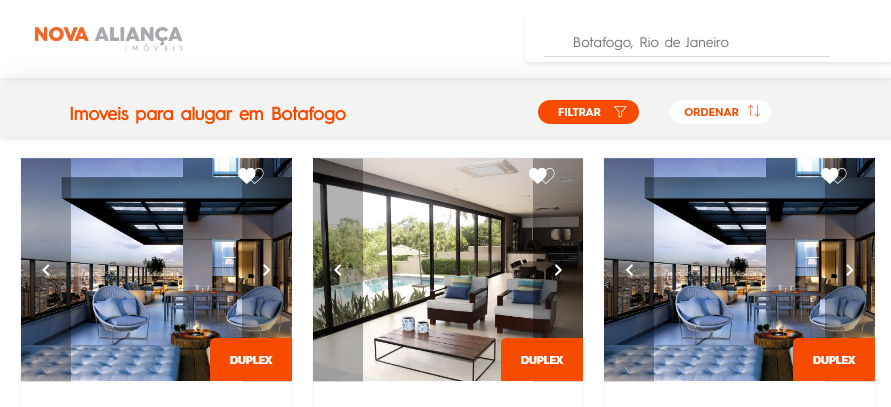
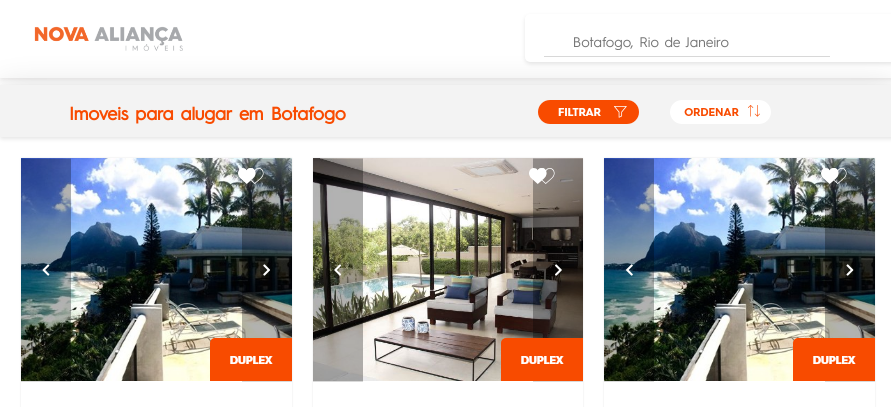
Before and after one commit to andrevsilva/novaaliancaimoveis-teste, a plain HTML site: page index.html in a window 1280 px wide. Shown: the top 407 px of the page, 0-891 px from the left. Drawn offline with nearby package versions, Linux system fonts and the light colour scheme; some packages are replaced by stand-ins of ours; a script that the page names is missing.

Commit message:
Update index.html

```diff
--- a/index.html
+++ b/index.html
@@ -135,7 +135,7 @@
                         <button class="right" data-id="1"><i class="fas fa-chevron-right" style="color: #fff"></i></button>
                             <img src="img/png/icons-match.png" alt="" class="match">
                         <div class="imagem" id="1">
-                            <img src="img/imoveis/imagem1.jpg" alt="">
+                            <img src="img/imoveis/imagem3.jpg" alt="">
                             <img src="img/imoveis/imagem2.jpg" alt="">
                         </div>
                         <img class="duplex" src="img/png/tag_duplex.png" alt="">
@@ -157,7 +157,7 @@
                             <img src="img/png/icons-match.png" alt="" class="match">
                         <div class="imagem" id="2">
                             <img src="img/imoveis/imagem4.jpeg" alt="">
-                            <img src="img/imoveis/imagem1.jpg" alt="">
+                            <img src="img/imoveis/imagem3.jpg" alt="">
                             <img src="img/imoveis/imagem2.jpg" alt="">
                         </div>
                         <img class="duplex" src="img/png/tag_duplex.png" alt="">
@@ -177,10 +177,8 @@
                         <button class="right" data-id="3"><i class="fas fa-chevron-right" style="color: #fff"></i></button>
                             <img src="img/png/icons-match.png" alt="" class="match">
                         <div class="imagem" id="3">
-                            <img src="img/imoveis/imagem1.jpg" alt="">
                             <img src="img/imoveis/imagem2.jpg" alt="">
                             <img src="img/imoveis/imagem3.jpg" alt="">
-                            <img src="img/imoveis/imagem4.jpg" alt="">
                         </div>
                         <img class="duplex" src="img/png/tag_duplex.png" alt="">
                     </div>
```
